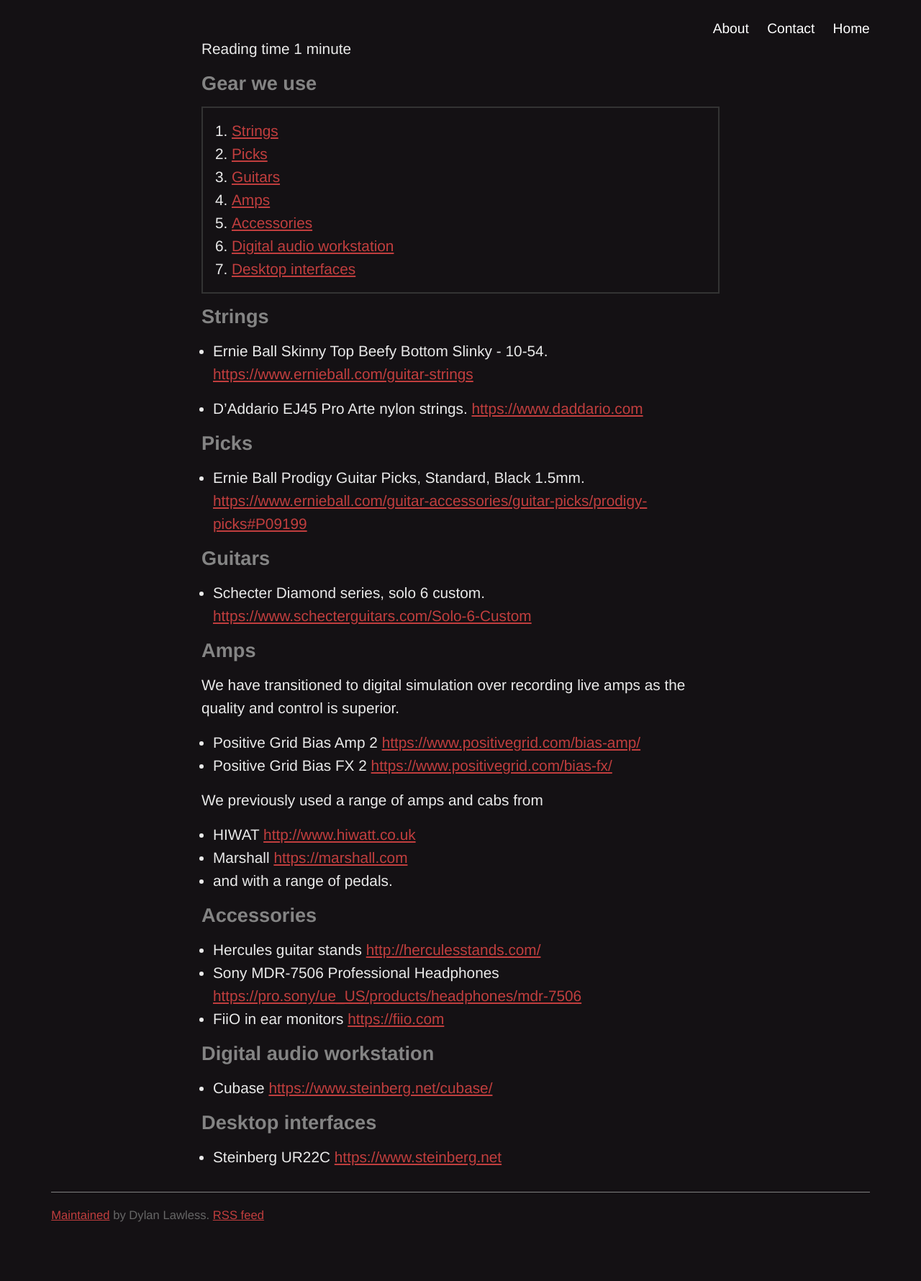
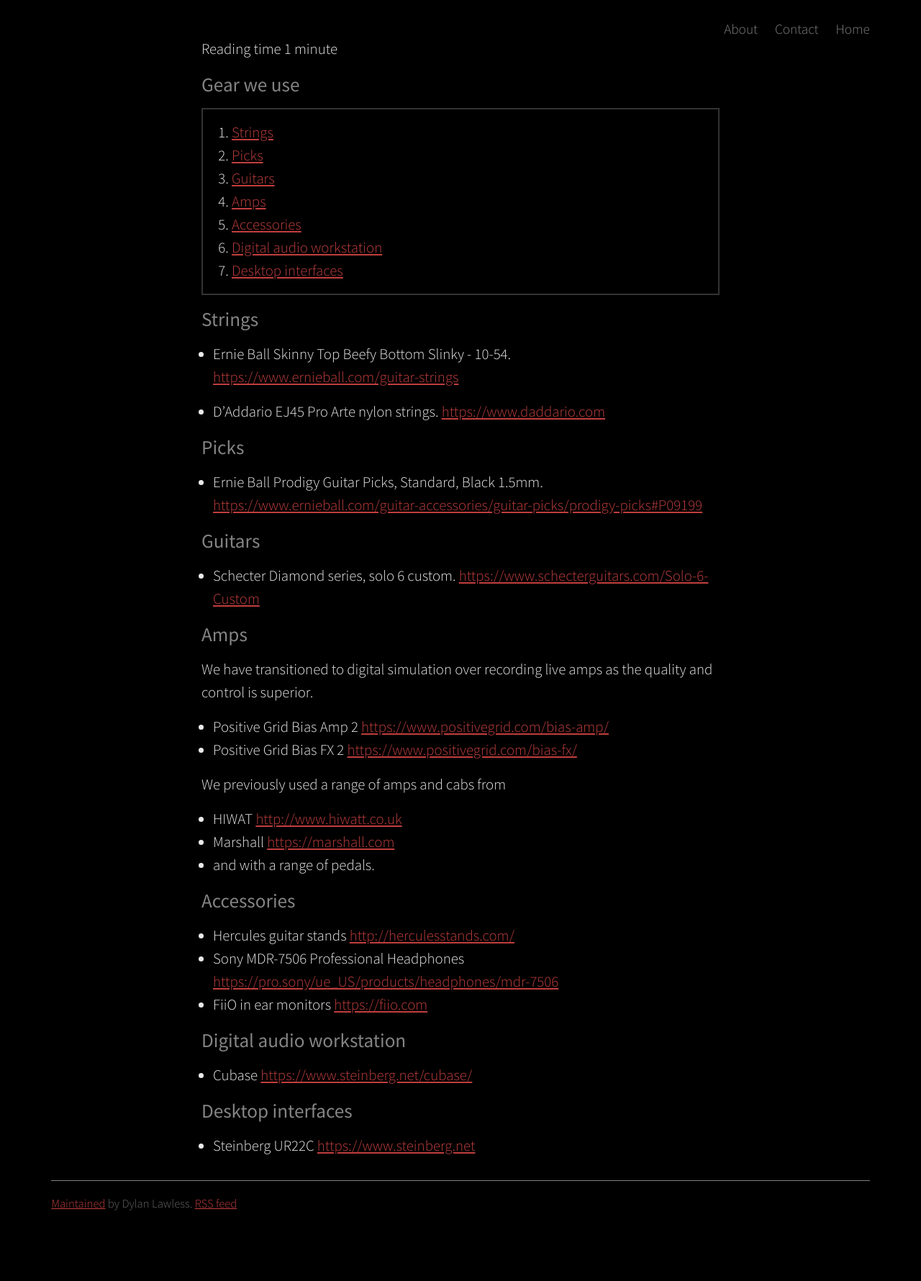
Before and after one commit to atraxmantis/atraxmantis.github.io, a Jekyll site: the page built from _topic/gear.md, in a window 1280 px wide. Shown: the whole page at 72% size. Built offline with Jekyll 4.4.1, drawn with Linux system fonts in a browser that asks for light colours.

Commit message:
font to Sans source pro tlight 300

```diff
--- a/_layouts/default.html
+++ b/_layouts/default.html
@@ -23,8 +23,18 @@
 	<!-- <meta name="readability-verification" content="QCzSs992GxmRYRKVpPeZ6LE2tS8aYKxsSSQKV8YM"/> -->
 
 	<!-- include a google font -->
-	<link href="https://fonts.googleapis.com/css?family=Roboto+Mono|Roboto+Slab:300|Roboto:500" rel="stylesheet">
-	<link href="https://fonts.googleapis.com/css?family=Lora" rel="stylesheet">
+	<!-- <link href="https://fonts.googleapis.com/css?family=Roboto+Mono|Roboto+Slab:300|Roboto:500" rel="stylesheet"> -->
+	<!-- <link href="https://fonts.googleapis.com/css?family=Lora" rel="stylesheet"> -->
+	<link href='https://fonts.googleapis.com/css?family=Montserrat:100,200,300,400,500,600,700,800' rel='stylesheet' type='text/css'>
+
+
+<!-- <link href='https://fonts.googleapis.com/css?family=Source+Sans+Pro' rel='stylesheet' type='text/css'> -->
+
+
+<link rel="preconnect" href="https://fonts.googleapis.com">
+<link rel="preconnect" href="https://fonts.gstatic.com" crossorigin>
+<link href="https://fonts.googleapis.com/css2?family=Source+Sans+Pro:ital,wght@0,200;0,300;0,400;0,600;0,700;0,900;1,200;1,300;1,400;1,600;1,700;1,900&display=swap" rel="stylesheet">
+
 
 	<!-- syntax highlighting CSS -->
 	<link rel="stylesheet" href="/css/syntax.css" type="text/css" />
--- a/css/screen.css
+++ b/css/screen.css
@@ -1,9 +1,9 @@
 /* Body */
 body {
 	background-color: black;
-	/* font-family: helvetica; */
-	/* font-family: helvetica; */
-	font-family: Harding;
+	/* font-family: Harding; */
+	font-family: 'Source Sans Pro', sans-serif ;
+	font-weight: 300 ; /* defaults to 400 */
 	font-size: 1.3rem;
 	position: relative;
 	text-align: justify;
@@ -14,25 +14,27 @@
 	color: #eaeaea;
 	}
 
-@font-face {
-    font-family: Harding;
-    src:url(" ../fonts/HardingText-Regular-Web.woff2");
-}
+
+/* @font-face { */
+/*     font-family: Harding; */
+/*     src:url(" ../fonts/HardingText-Regular-Web.woff2"); */
+/* } */
+
 
 @media only screen and (max-width:320px)  { /* smartphones, iPhone, portrait below 320 phones */
 	.subjects { margin-top: 2.5rem ; }
 	.logo { font-size: 1rem; }
 	body {
-		font-family: helvetica;
+		font-family: 'Source Sans Pro', sans-serif;
 		font-size: 0.8rem;
 		line-height: 1.4rem;
 		}
 	h1, h2 {
-		font: 1.2rem helvetica, sans-serif; font-weight: 700;
+		font: 1.2rem 'Source Sans Pro', sans-serif; font-weight: 400;
 		color: #848484;
 	}
 	h3, h4, h5, h6 {
-		font: 1.0rem helvetica, sans-serif; font-weight: 700;
+		font: 1.0rem 'Source Sans Pro', sans-serif; font-weight: 400;
 		font-style: italic;
 		color: #848484;
 		}
@@ -42,16 +44,16 @@
 	.subjects { margin-top: 2.5rem ; }
 	.logo { font-size: 1.4rem; }
 	body {
-		font-family: helvetica;
+		font-family: 'Source Sans Pro', sans-serif;
 		font-size: 1.1rem;
 		line-height: 1.7rem;
 		}
 	h1, h2 {
-		font: 1.2rem helvetica, sans-serif; font-weight: 700;
+		font: 1.2rem 'Source Sans Pro', sans-serif; font-weight: 400;
 		color: #848484;
 		}
 	h3, h4, h5, h6 {
-		font: 1.1rem helvetica, sans-serif; font-weight: 700;
+		font: 1.1rem 'Source Sans Pro', sans-serif; font-weight: 400;
 		font-style: italic;
 		color: #848484;
 		}
@@ -61,16 +63,16 @@
 	.subjects { margin-top: 2.5rem ; }
 	.logo { font-size: 1.5rem; }
 	body {
-		font-family: helvetica;
+		font-family: 'Source Sans Pro', sans-serif;
 		font-size: 1.1rem;
 		line-height: 1.7rem;
 		}
 	h1, h2 {
-		font: 1.2rem helvetica, sans-serif; font-weight: 700;
+		font: 1.2rem 'Source Sans Pro', sans-serif; font-weight: 400;
 		color: #848484;
 		}
 	h3, h4, h5, h6 {
-		font: 1.1rem helvetica, sans-serif; font-weight: 700;
+		font: 1.1rem 'Source Sans Pro', sans-serif; font-weight: 400;
 		font-style: italic;
 		color: #848484;
 		}
@@ -84,11 +86,11 @@
 		line-height: 2rem;
 		}
 	h1, h2 {
-		font: 1.6rem helvetica, sans-serif; font-weight: 700;
+		font: 1.6rem 'Source Sans Pro', sans-serif; font-weight: 400;
 		color: #848484;
 		}
 	h3, h4, h5, h6 {
-		font: 1.3rem helvetica, sans-serif; font-weight: 700;
+		font: 1.3rem 'Source Sans Pro', sans-serif; font-weight: 400;
 		font-style: italic;
 		color: #848484;
 		}
@@ -102,11 +104,11 @@
 		line-height: 2rem;
 		}
 	h1, h2 {
-		font: 1.7rem helvetica, sans-serif; font-weight: 700;
+		font: 1.7rem 'Source Sans Pro', sans-serif; font-weight: 400;
 		color: #848484;
 		}
 	h3, h4, h5, h6 {
-		font: 1.3rem helvetica, sans-serif; font-weight: 700;
+		font: 1.3rem 'Source Sans Pro', sans-serif; font-weight: 400;
 		font-style: italic;
 		color: #848484;
 		}
@@ -120,11 +122,11 @@
 		line-height: 2rem;
 		}
 	h1, h2 {
-		font: 1.7rem helvetica, sans-serif; font-weight: 700;
+		font: 1.7rem 'Source Sans Pro', sans-serif; font-weight: 400;
 		color: #848484;
 		}
 	h3, h4, h5, h6 {
-		font: 1.3rem helvetica, sans-serif; font-weight: 700;
+		font: 1.3rem 'Source Sans Pro', sans-serif; font-weight: 400;
 		font-style: italic;
 		color: #848484;
 		}
@@ -137,11 +139,11 @@
 		line-height: 2rem;
 		}
 	h1, h2 {
-		font: 1.7rem helvetica, sans-serif; font-weight: 700;
+		font: 1.7rem 'Source Sans Pro', sans-serif; font-weight: 400;
 		color: #848484;
 		}
 	h3, h4, h5, h6 {
-		font: 1.3rem helvetica, sans-serif; font-weight: 700;
+		font: 1.3rem 'Source Sans Pro', sans-serif; font-weight: 400;
 		font-style: italic;
 		color: #848484;
 	}
@@ -485,8 +487,8 @@
 }
 
 .title {
-	font-family: helvetica;
-	/* font-family: helvetica, sans-serif; font-weight: 300; color: #AAAAAA; */
+	font-family: 'Source Sans Pro', sans-serif;
+	/* font-family: 'Source Sans Pro', sans-serif; font-weight: 300; color: #AAAAAA; */
 	font-size: 150%;
 	font-weight: medium;
 	/* margin-bottom: 3rem; */
@@ -494,13 +496,13 @@
 	}
 
 .site .title a {
-	color: white;
+	color: grey;
 	/* color: #AAAAAA; */
 	text-decoration: none;
 	}
 
 .site .title a:hover {
-	color: grey;
+	color: grhy;
 	/* color: #AAAAAA; */
 	}
 
@@ -870,8 +872,8 @@
 h1.tagline-h1{
 	text-align: center;
 	margin: 0 auto;
-	font-family: helvetica, sans-serif;
-	font-weight: 700;
+	font-family: 'Source Sans Pro', sans-serif;
+	font-weight: 400;
     font-size:350% !important;
 	/* color: #404040 !important; */
 	/* color: white !important; */
@@ -887,8 +889,8 @@
 h2.tagline-h2{
 	text-align: center;
 	margin: 0 auto;
-	font-family: helvetica, sans-serif;
-	font-weight: 700;
+	font-family: 'Source Sans Pro', sans-serif;
+	font-weight: 400;
 	font-size:150% !important;
 	/* color: #404040 !important; */
 	/* color: white !important; */
@@ -943,13 +945,13 @@
 /* glitch code */
 .glitch {
   /* font-family: 'Roboto Mono', monospace; */
-	font-family: helvetica, sans-serif;
+	font-family: 'Source Sans Pro', sans-serif;
 	font-weight: 300;
 	white-space: pre-wrap;
 	animation:	glitch-1 8s,
 	text-align: center;
 	/* margin: 0 auto; */
-	/* font-family: helvetica, sans-serif; */
+	/* font-family: 'Source Sans Pro', sans-serif; */
 	/* font-weight: 300; */
     /* font-size: 60% !important; */
 	/* color: #404040 !important; */
@@ -1027,14 +1029,14 @@
 .buttonblack {
   -webkit-appearance: none;
   align-items: center;
-  background-color: #323232; /* color inside button behind text */
+  background-color: #191919; /* color inside button behind text */
   border-radius: 6px;
-  border: 2px solid #d6d6d6;
+  border: 2px solid #323232;
   color: #989898; /* resting font color */
   cursor: pointer;
   display: inline-block;
   flex-direction: column;
-  font-family: helvetica, sans-serif;
+  font-family: 'Source Sans Pro', sans-serif;
   font-size: 12px;
   font-weight: 600;
   justify-content: center;
@@ -1139,214 +1141,3 @@
     flex: 50%;
   padding: 5px;
   }
-
-/* NEON */
-/* @font-face  { */
-  /* font-family: Clip; */
-  /* src: url("https://acupoftee.github.io/fonts/Clip.ttf"); */
-/* } */
-
-body {
-  background-color: #141114;
-  /* background-image: linear-gradient(335deg, black 23px, transparent 23px), */
-  /*   linear-gradient(155deg, black 23px, transparent 23px), */
-  /*   linear-gradient(335deg, black 23px, transparent 23px), */
-  /*   linear-gradient(155deg, black 23px, transparent 23px); */
-  background-size: 58px 58px;
-  background-position: 0px 2px, 4px 35px, 29px 31px, 34px 6px;
-}
-
-.sign {
-  /* position: absolute; */
-  /* display: flex; */
-  /* justify-content: center; */
-  /* align-items: center; */
-  /* width: 50%; */
-  /* height: 50%; */
-  /* background-image: radial-gradient( */
-  /*   ellipse 50% 35% at 50% 50%, */
-  /*   #6b1839, */
-  /*   transparent */
-  );
-  /* transform: translate(-50%, -50%); */
-  /* letter-spacing: 2; */
-  /* left: 50%; */
-  /* top: 50%; */
-  /* font-family: "Clip"; */
-  /* text-transform: uppercase; */
-  /* font-size: 6em; */
-  color: #ffe6ff;
-  text-shadow: 0 0 0.6rem #ffe6ff, 0 0 1.5rem #ff65bd,
-    -0.2rem 0.1rem 0.1rem #ff65bd, 0.2rem 0.1rem 1rem #ff65bd,
-    0 -0.5rem 1rem #ff2483, 0 0.5rem 1rem #ff2483;
-  animation: shine 2s forwards, flicker 3s infinite;
-}
-
-@keyframes blink {
-  0%,
-  22%,
-  36%,
-  75% {
-    color: #ffe6ff;
-    text-shadow: 0 0 0.6rem #ffe6ff, 0 0 1.5rem #ff65bd,
-      -0.2rem 0.1rem 1rem #ff65bd, 0.2rem 0.1rem 1rem #ff65bd,
-      0 -0.5rem 2rem #ff2483, 0 0.5rem 3rem #ff2483;
-  }
-  28%,
-  33% {
-    color: #ff65bd;
-    text-shadow: none;
-  }
-  82%,
-  97% {
-    color: #ff2483;
-    text-shadow: none;
-  }
-}
-
-.flicker {
-  animation: shine 2s forwards, blink 3s 2s infinite;
-}
-
-.fast-flicker {
-  animation: shine 2s forwards, blink 10s 1s infinite;
-}
-
-@keyframes shine {
-  0% {
-    color: #6b1839;
-    text-shadow: none;
-  }
-  100% {
-    color: #ffe6ff;
-    text-shadow: 0 0 0.6rem #c13e3e, 0 0 1.5rem #732525,
-      -0.2rem 0.1rem 1rem #732525, 0.2rem 0.1rem 1rem #732525,
-      0 -0.5rem 1rem #732525, 0 0.5rem 1rem #732525;
-  }
-}
-
-@keyframes flicker {
-  from {
-    opacity: 1;
-  }
-
-  4% {
-    opacity: 0.9;
-  }
-
-  6% {
-    opacity: 0.85;
-  }
-
-  8% {
-    opacity: 0.95;
-  }
-
-  10% {
-    opacity: 0.9;
-  }
-
-  11% {
-    opacity: 0.922;
-  }
-
-  12% {
-    opacity: 0.9;
-  }
-
-  14% {
-    opacity: 0.95;
-  }
-
-  16% {
-    opacity: 0.98;
-  }
-
-  17% {
-    opacity: 0.9;
-  }
-
-  19% {
-    opacity: 0.93;
-  }
-
-  20% {
-    opacity: 0.99;
-  }
-
-  24% {
-    opacity: 1;
-  }
-
-  26% {
-    opacity: 0.94;
-  }
-
-  28% {
-    opacity: 0.98;
-  }
-
-  37% {
-    opacity: 0.93;
-  }
-
-  38% {
-    opacity: 0.8;
-  }
-
-  39% {
-    opacity: 0.96;
-  }
-
-  42% {
-    opacity: 1;
-  }
-
-  44% {
-    opacity: 0.97;
-  }
-
-  46% {
-    opacity: 0.94;
-  }
-
-  56% {
-    opacity: 0.9;
-  }
-
-  58% {
-    opacity: 0.9;
-  }
-
-  60% {
-    opacity: 0.99;
-  }
-
-  68% {
-    opacity: 1;
-  }
-
-  70% {
-    opacity: 0.9;
-  }
-
-  72% {
-    opacity: 0.95;
-  }
-
-  93% {
-    opacity: 0.93;
-  }
-
-  95% {
-    opacity: 0.95;
-  }
-
-  97% {
-    opacity: 0.93;
-  }
-
-  to {
-    opacity: 1;
-  }
-}
```
Also changed, not shown: _topic/player.md (+0 -4 lines), 11 other files.
